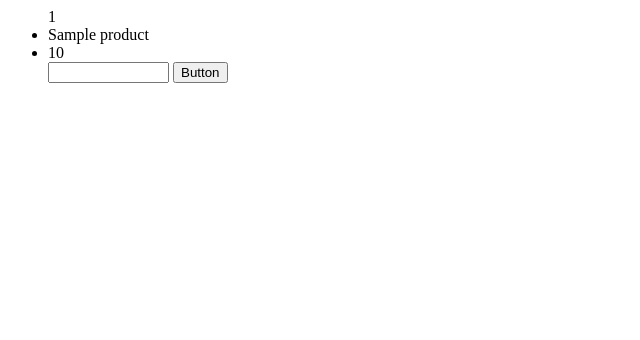
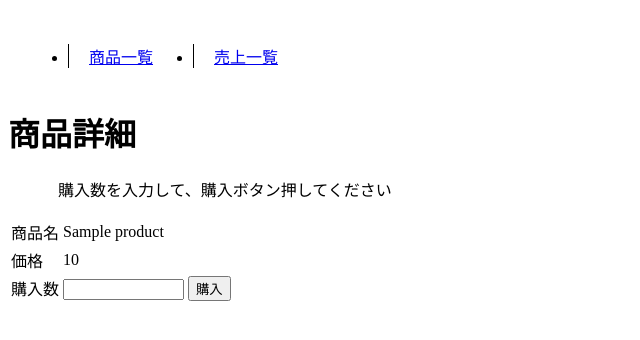
Before and after one commit to ryogenkoku/webpro2exam, a PHP site: page /webpro2exam/views/sales/new.php?id=1 in a window 1280 px wide. Shown: the top 340 px of the page, without its empty margins (0-640 px from the left). Run offline with PHP 8.4, Linux system fonts and the light colour scheme; tables that the repository leaves empty or names only in its code hold one stand-in row (values such as "Sample post").

Commit message:
with a little design

```diff
--- a/views/sales/new.php
+++ b/views/sales/new.php
@@ -1,19 +1,44 @@
+<style>
+ #buner {
+
+ position: relative;
+ overflow: hidden;
+ }
+ #buner li{
+  float:left;
+   padding-left:20px;
+  margin:20px;
+  border-left:solid 1px #000;
+ }
+ p{margin-left:50px;}
+.products li{
+  padding-top:10px;
+}
+</style>
 <html>
 <head>
 <title>
 </title>
 </head>
 <body>
+  <div id="buner">
+  <ul>
+<li><a href="http://localhost/webpro2exam/views/products/index.php">商品一覧</a></li>
+<li><a href="index.php">売上一覧</a></li>
+  </ul></div>
+  <h1>商品詳細</h1>
+  <p>購入数を入力して、購入ボタン押してください</p>
+  <table>
 	<form name="form1" method="post" action="./sales.php">
-	<ul class="products">
+
 <?php
 try {
-	echo $_GET["id"];
+
     $pdo = new PDO('mysql:host=127.0.0.1;dbname=webpro2examdb;charset=utf8;', 'root', '');
     $stmt = $pdo->query('SELECT * FROM products where id = '.$_GET["id"]);
 
     while ($row = $stmt->fetch(PDO::FETCH_ASSOC)) {
-        echo"<li>".$row["name"]."</li><li>".$row["price"]."</li>";
+        echo"<tr><td>商品名</td><td>".$row["name"]."</td></tr><tr><td>価格</td><td>".$row["price"]."</td></tr>";
         echo"<input name='ming' type='hidden' value='".$row["name"]."' />";
          echo"<input name='jia' type='hidden' value='".$row["price"]."' />";
          echo"<input name='hao' type='hidden' value='".$row["id"]."' />";
@@ -30,9 +55,12 @@ $pdo = null;
 ?>
 
 
-	<input name="shuliang" type="text" size="12" maxlength="6" />
-  <input type="button" name="Button" value="Button" onClick="submit()">
+
+	<tr><td>購入数</td><td><input name="shuliang" type="text" size="12" maxlength="6" />
+
+  <input type="button" name="Button" value="購入" onClick="submit()"></td></tr>
 </form>
+  </tables>
 
 </body>
 </html>
```
Also changed, not shown: views/products/index.php (+24 -1 lines), views/sales/index.php (+26 -1 lines), views/sales/sales.php (+8 -8 lines), views/sales/test.php (deleted, +0 -15 lines).
